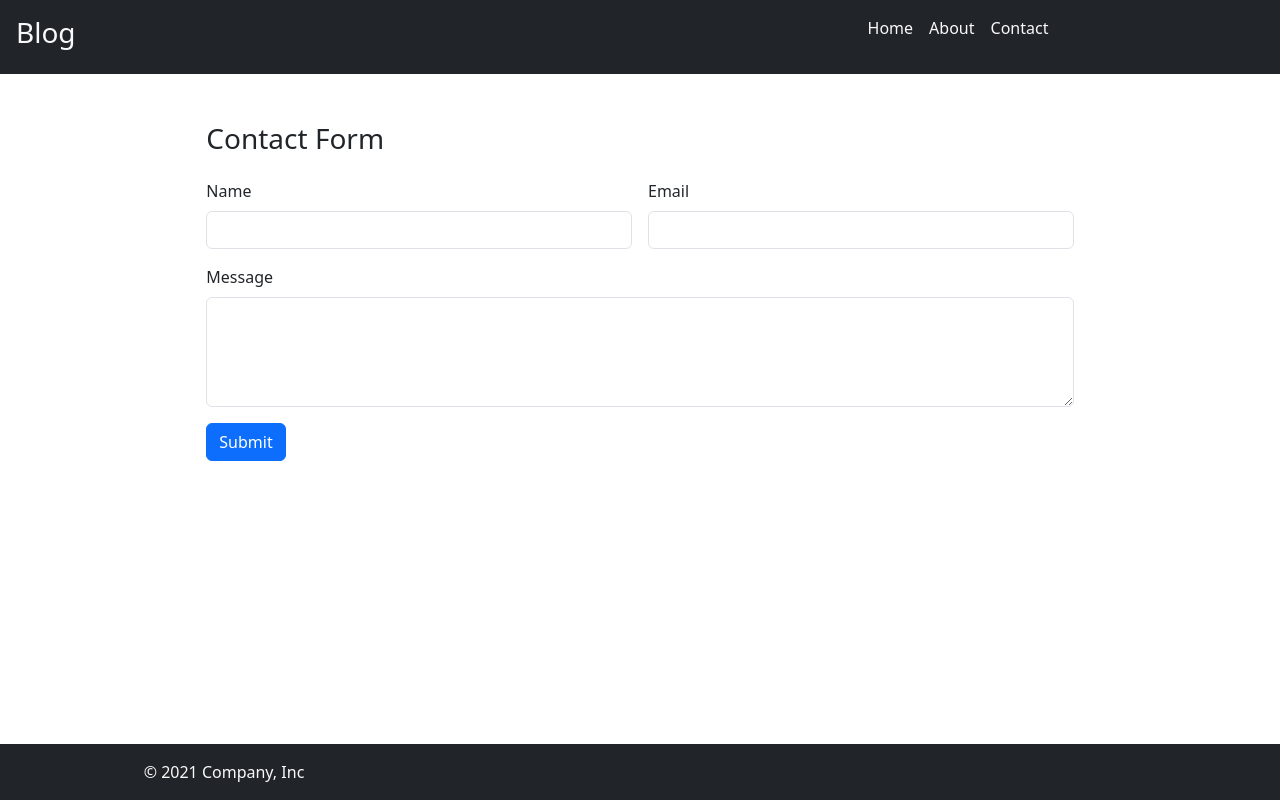
After one commit to Muhammedeyad/Django-Project, a Django app: page /blog/contact in a window 1280 px wide. The commit adds this page. Run offline with Django 3.2, Linux system fonts and the light colour scheme.

Commit message:
files have modified

```diff
--- /dev/null
+++ b/blog/forms.py
@@ -0,0 +1,6 @@
+from django import forms
+from .models import MyModel
+class ContactForms(forms.ModelForm):
+    class Meta:
+        model = MyModel
+        fields = ['name', 'email', 'message']
--- a/blog/models.py
+++ b/blog/models.py
@@ -24,3 +24,8 @@ class post(models.Model):
 
     def __str__(self):
         return self.title
+
+class MyModel(models.Model):
+    name = models.CharField(max_length=100)
+    email = models.EmailField()
+    message = models.CharField(max_length= 200)
--- a/blog/static/blog/index.css
+++ b/blog/static/blog/index.css
@@ -1,5 +1,5 @@
 body{
-    background-color: black;
+    background-color: lightblue;
 }
 h2{
     color: red;
--- /dev/null
+++ b/blog/templates/contact.html
@@ -0,0 +1,59 @@
+
+<!DOCTYPE html>
+<html lang="en">
+<head>
+    <meta charset="UTF-8">
+    <meta name="viewport" content="width=device-width, initial-scale=1.0">
+    <title>Document</title>
+    <link href="https://cdn.jsdelivr.net/npm/bootstrap@5.3.3/dist/css/bootstrap.min.css" rel="stylesheet" integrity="sha384-QWTKZyjpPEjISv5WaRU9OFeRpok6YctnYmDr5pNlyT2bRjXh0JMhjY6hW+ALEwIH" crossorigin="anonymous">
+
+</head>
+<body >
+    <header class="p-3 bg-dark text-white">
+        <div class="row">
+            <div class="col">
+               <a class="text-decoration-none text-light" href="./index.html"><h3>Blog</h3></a>
+            </div>
+            <div class="col">
+                <div class="d-flex justify-content-center gap-3">
+                    <a class="text-light text-decoration-none" href="">Home</a>
+                    <a class="text-light text-decoration-none" href="">About</a>
+                    <a class="text-light text-decoration-none" href="">Contact</a>
+                </div>
+            </div>
+        </div>
+    </header>
+    <div class="container-fluid ">
+        <div class="d-flex justify-content-center mt-5">
+            <div class="d-flex gap-3 flex-column">
+                <h3>Contact Form</h3>
+                <form method="post" class="row g-3">
+                    {% csrf_token %}
+                    <div class="col-md-6">
+                        <label for="name" class="form-label">Name</label>
+                        <input type="text" class="form-control" id="name" name="name" required>
+                    </div>
+                    <div class="col-md-6">
+                        <label for="email" class="form-label">Email</label>
+                        <input type="email" class="form-control" id="email" name="email" required>
+                    </div>
+                    <div class="col-12">
+                        <label for="message" class="form-label">Message</label>
+                        <textarea class="form-control" id="message" name="message" rows="4" required></textarea>
+                    </div>
+                    <div class="col-12">
+                        <button type="submit" class="btn btn-primary">Submit</button>
+                    </div>
+                </form>
+            </div>
+        </div>
+
+    </div>
+    <footer class="bg-dark text-light p-3 fixed-bottom">
+        <div class="col-4 d-flex justify-content-center align-items-center">
+          <span class="text-light">© 2021 Company, Inc</span>
+        </div>
+    </footer>
+    <script src="https://cdn.jsdelivr.net/npm/bootstrap@5.3.3/dist/js/bootstrap.bundle.min.js" integrity="sha384-YvpcrYf0tY3lHB60NNkmXc5s9fDVZLESaAA55NDzOxhy9GkcIdslK1eN7N6jIeHz" crossorigin="anonymous"></script>
+</body>
+</html>
--- a/blog/templates/index.html
+++ b/blog/templates/index.html
@@ -6,8 +6,9 @@
     <meta name="viewport" content="width=device-width, initial-scale=1.0">
     <title>Document</title>
     <!-- <link rel="stylesheet" href="../../../../my installer/bootstrap-3.4.1-dist/css/bootstrap.min.css"> -->
+
+    <link href="https://cdn.jsdelivr.net/npm/bootstrap@5.3.3/dist/css/bootstrap.min.css" rel="stylesheet" integrity="sha384-QWTKZyjpPEjISv5WaRU9OFeRpok6YctnYmDr5pNlyT2bRjXh0JMhjY6hW+ALEwIH" crossorigin="anonymous">
     <link rel="stylesheet" href="{% static 'blog/index.css' %}">
-    <link href="https://cdn.jsdelivr.net/npm/bootstrap@5.3.3/dist/css/bootstrap.min.css" rel="stylesheet" integrity="sha384-QWTKZyjpPEjISv5WaRU9OFeRpok6YctnYmDr5pNlyT2bRjXh0JMhjY6hW+ALEwIH" crossorigin="anonymous">
 </head>
 <body >
     <!-- header part -->
--- a/blog/urls.py
+++ b/blog/urls.py
@@ -5,6 +5,7 @@ app_name = 'bloging'
 
 urlpatterns = [
     path("", views.index, name= "index"),
-    path("detail/<str:slug>", views.detail, name='detail')
+    path("detail/<str:slug>", views.detail, name='detail'),
+    path("contact", views.contact, name='contact')
 
 ]
--- a/blog/views.py
+++ b/blog/views.py
@@ -5,6 +5,8 @@ import logging
 from blog.models import post
 from django.http import Http404
 from django.core.paginator import Paginator
+from .forms import ContactForms
+
 # appName = [
 #         {'id':1, 'names': 'post1', 'content': 'viewing post one'},
 #         {'id':2, 'names': 'post2', 'content': 'viewing post two'},
@@ -33,3 +35,12 @@ def detail(request, slug):
         raise Http404("POST ENOUGH FOUND ERROR")
     # items = next((item for item in appName if item['id'] == int(post_id)), "None")
     return render(request, 'detail.html', {'posts': items, 'relatedpost': relatedpost})
+
+def contact(request):
+    if request.method == "POST":
+        form = ContactForms(request.POST)
+        if form.is_valid():
+            form.save()
+            logger = logging.getLogger("TESTING")
+            logger.debug("your form valid is {} {}".format(form.cleaned_data['name'], form.cleaned_data['email']))
+    return render(request, 'contact.html')
```
Also changed, not shown: blog/migrations/0011_mymodel.py (added).
